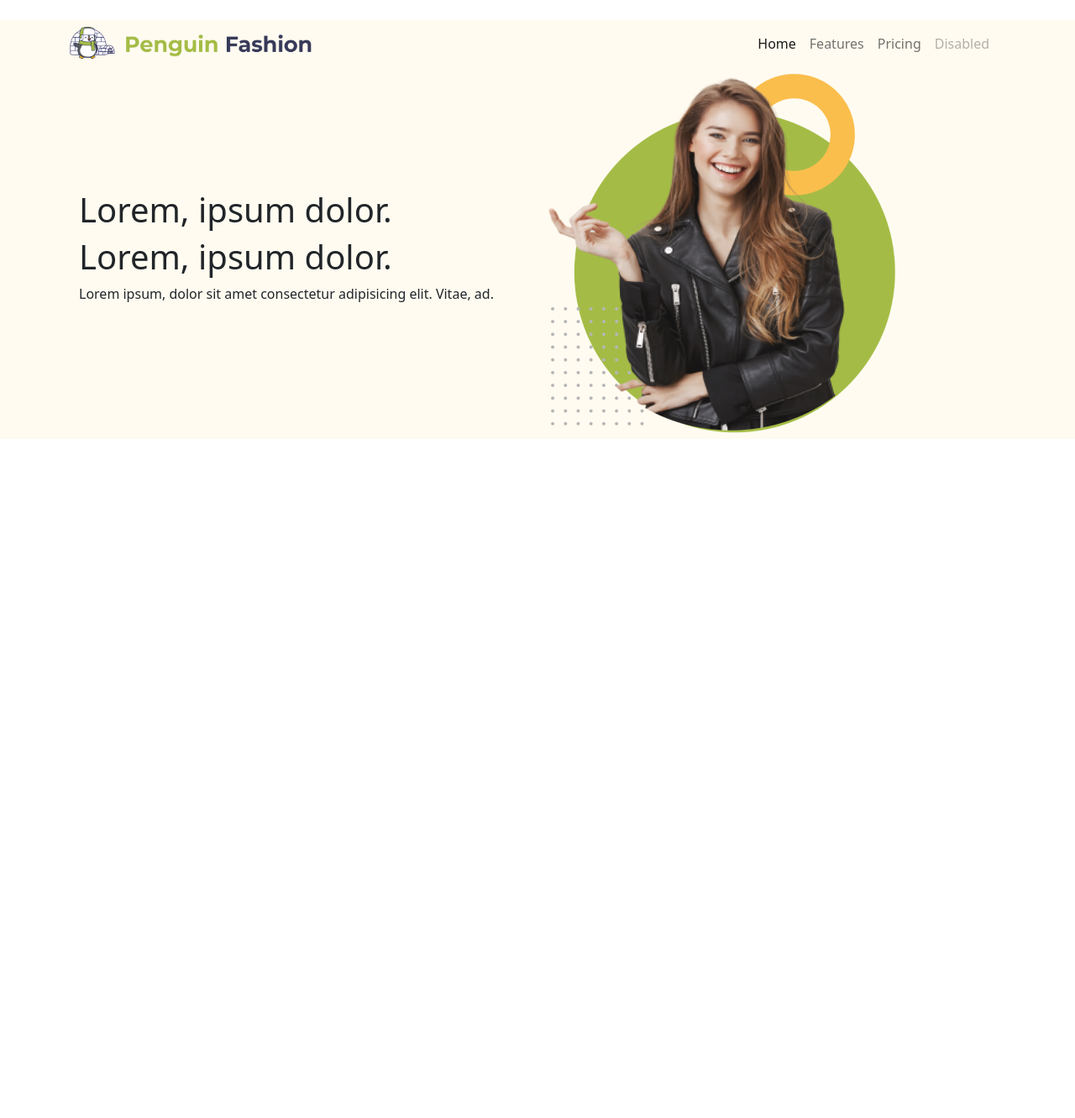
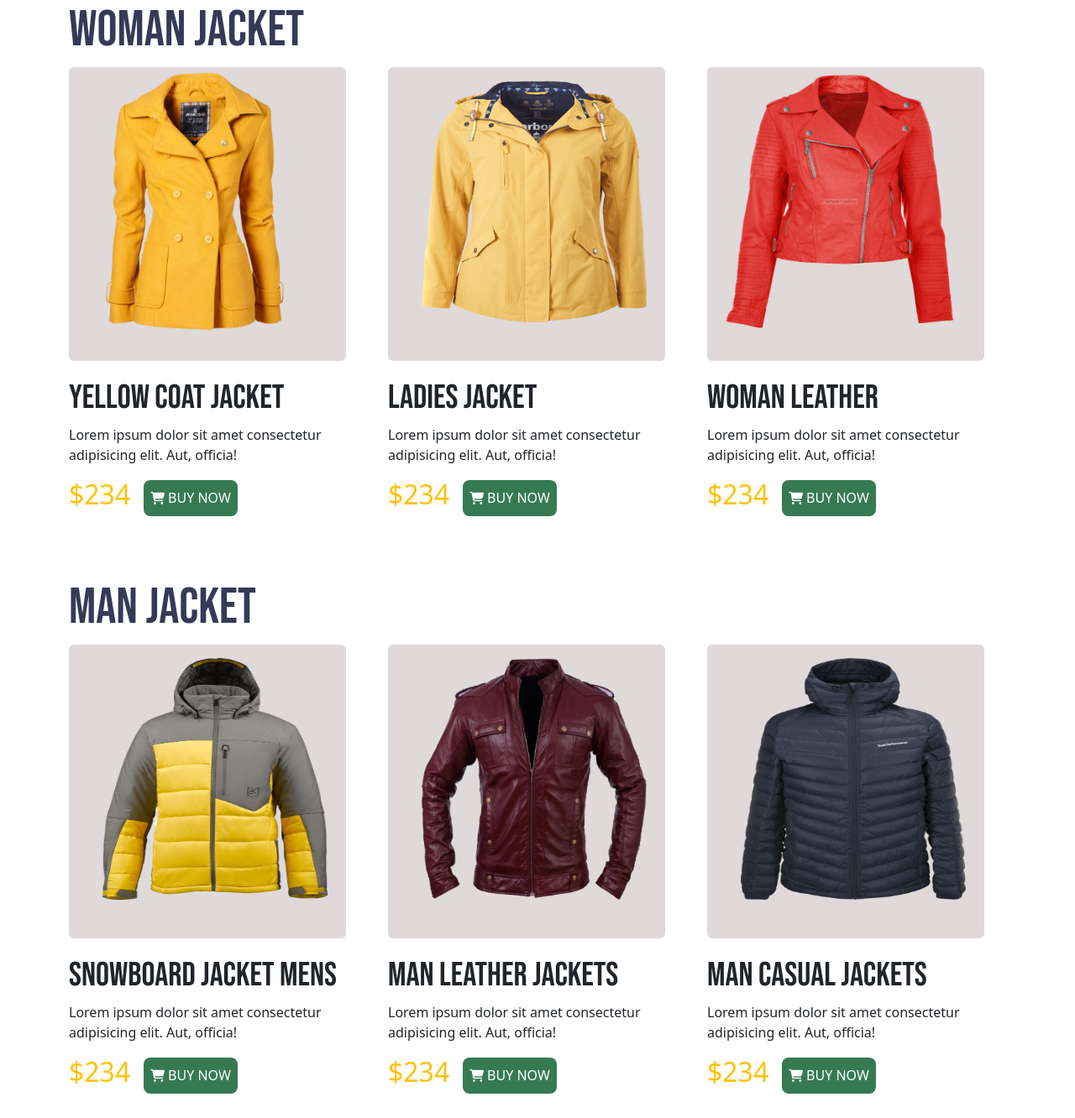
Before and after one commit to mdabdulkaderjoni/penguinfashion.github.io, a plain HTML site: page index.html in a window 1280 px wide. Shown: the top 1332 px of the page at 84% size. Before the commit the page ends 800 px from the top, so only its background shows below. Drawn offline with nearby package versions, Linux system fonts and the light colour scheme.

Commit message:
60% completed

```diff
--- a/index.html
+++ b/index.html
@@ -18,68 +18,199 @@
 
 </head>
 
-<body>
-     <header class="container-fluied header-bg" >
-        <section class="container  mt-4" >
-            <div class=" flex-row d-flex justify-content-between align-items-center">
+<main>
 
-                <div class="img-fluid">
-                    <img src="images/gallery/headlogo.png" class="logo-size img-fluid" alt="">
+    <section class="container">
+        <section class="mb-5">
+            <!-- This is woman section -->
+            <h1 class="head-font dark-head-color">WOMAN JACKET</h1>
+
+            <!-- This is row 1 for woman section -->
+
+        <div class="row">
+
+            <div class="col mb-4">
+                <div class="img-body">
+                    <img src="images/product/pic1.png" class="img-length" alt="">
+                </div>
+                <div>
+                    <h1 class="img-head-font">Yellow Coat Jacket</h1>
+                    <p>Lorem ipsum dolor sit amet consectetur adipisicing elit. Aut, officia!</p>
+                </div>
+                <div class="d-inline-flex justify-content-center align-items-center">
+                    <div class="me-3">
+                        <h2 class="text-warning">$234</h2>
+                    </div>
+
+                    <div class=" buy-now-button d-inline-flex justify-content-center align-items-center">
+                        <i class="fas fa-shopping-cart me-1"></i><h6 class="mt-2">BUY NOW</h6>
+                    </div>
+                </div>
+            </div>
+            <div class="col mb-4">
+                <div class="img-body">
+                    <img src="images/product/pic2.png" class="img-length p-3 ms-4" alt="">
+                </div>
+                <div>
+                    <h1 class="img-head-font">Ladies Jacket</h1>
+                    <p>Lorem ipsum dolor sit amet consectetur adipisicing elit. Aut, officia!</p>
+                </div>
+                <div class="d-inline-flex justify-content-center align-items-center">
+                    <div class="me-3">
+                        <h2 class="text-warning">$234</h2>
+                    </div>
+
+                    <div class=" buy-now-button d-inline-flex justify-content-center align-items-center">
+                        <i class="fas fa-shopping-cart me-1"></i><h6 class="mt-2">BUY NOW</h6>
+                    </div>
+                </div>
+            </div>
+            <div class="col mb-4">
+                <div class="img-body">
+                    <img src="images/product/pic3.png" class="img-length ms-2" alt="">
+                </div>
+                <div>
+                    <h1 class="img-head-font">Woman Leather</h1>
+                    <p>Lorem ipsum dolor sit amet consectetur adipisicing elit. Aut, officia!</p>
                 </div>
 
+                <div class="d-inline-flex justify-content-center align-items-center">
+                    <div class="me-3">
+                        <h2 class="text-warning">$234</h2>
+                    </div>
+
+                    <div class=" buy-now-button d-inline-flex justify-content-center align-items-center">
+                        <i class="fas fa-shopping-cart me-1"></i><h6 class="mt-2">BUY NOW</h6>
+                    </div>
+                </div>
+            </div>
+
+        </div>
+        </section>
+
+
+
+        <section class="mb-5">
+            <!-- This is man section -->
+            <h1 class="head-font dark-head-color">MAN JACKET</h1>
+
+        <div class="row">
+            <!-- this is row 1 for man section -->
+
+            <div class="col mb-4">
+                <div class="img-body">
+                    <img src="images/product/pic4.png" class="img-length p-3 ms-4" alt="">
+                </div>
                 <div>
-                    <nav class="navbar navbar-expand-sm navbar-light ">
-                        <div class="container-fluid">
-                          <button class="navbar-toggler" type="button" data-bs-toggle="collapse" data-bs-target="#navbarNav" aria-controls="navbarNav" aria-expanded="false" aria-label="Toggle navigation">
-                            <span class="navbar-toggler-icon"></span>
-                          </button>
-                          <div class="collapse navbar-collapse" id="navbarNav">
-                            <ul class="navbar-nav">
-                              <li class="nav-item">
-                                <a class="nav-link active" aria-current="page" href="#">Home</a>
-                              </li>
-                              <li class="nav-item">
-                                <a class="nav-link" href="#">Features</a>
-                              </li>
-                              <li class="nav-item">
-                                <a class="nav-link" href="#">Pricing</a>
-                              </li>
-                              <li class="nav-item">
-                                <a class="nav-link disabled" href="#" tabindex="-1" aria-disabled="true">Disabled</a>
-                              </li>
-                            </ul>
-                          </div>
-                        </div>
-                      </nav>
+                    <h1 class="img-head-font">Snowboard Jacket Mens</h1>
+                    <p>Lorem ipsum dolor sit amet consectetur adipisicing elit. Aut, officia!</p>
+                </div>
+                <div class="d-inline-flex justify-content-center align-items-center">
+                    <div class="me-3">
+                        <h2 class="text-warning">$234</h2>
+                    </div>
+
+                    <div class=" buy-now-button d-inline-flex justify-content-center align-items-center">
+                        <i class="fas fa-shopping-cart me-1"></i><h6 class="mt-2">BUY NOW</h6>
+                    </div>
+                </div>
+            </div>
+            <div class="col mb-4">
+                <div class="img-body">
+                    <img src="images/product/pic5.png" class="img-length p-3 ms-4" alt="">
+                </div>
+                <div>
+                    <h1 class="img-head-font">Man Leather Jackets</h1>
+                    <p>Lorem ipsum dolor sit amet consectetur adipisicing elit. Aut, officia!</p>
+                </div>
+                <div class="d-inline-flex justify-content-center align-items-center">
+                    <div class="me-3">
+                        <h2 class="text-warning">$234</h2>
+                    </div>
+
+                    <div class=" buy-now-button d-inline-flex justify-content-center align-items-center">
+                        <i class="fas fa-shopping-cart me-1"></i><h6 class="mt-2">BUY NOW</h6>
+                    </div>
+                </div>
+            </div>
+            <div class="col mb-4">
+                <div class="img-body">
+                    <img src="images/product/pic6.png" class="img-length p-3 ms-4" alt="">
+                </div>
+                <div >
+                    <h1 class="img-head-font">Man Casual Jackets</h1>
+                    <p>Lorem ipsum dolor sit amet consectetur adipisicing elit. Aut, officia!</p>
+                </div class="d-flex">
+
+                <div class="d-inline-flex justify-content-center align-items-center">
+                    <div class="me-3">
+                        <h2 class="text-warning">$234</h2>
+                    </div>
+
+                    <div class=" buy-now-button d-inline-flex justify-content-center align-items-center">
+                        <i class="fas fa-shopping-cart me-1"></i><h6 class="mt-2">BUY NOW</h6>
+                    </div>
                 </div>
 
             </div>
 
+        </div>
+        </section>
+    </section>
 
-            <div class="container-fluid">
 
-              <div class="row d-flex justify-content-center align-items-center">
+    <section>
 
-                <div class="col-sm-6">
 
-                  <h1>Lorem, ipsum dolor.</h1>
-                  <h1>Lorem, ipsum dolor.</h1>
-                  <p>Lorem ipsum, dolor sit amet consectetur adipisicing elit. Vitae, ad.</p>
-                </div>
+        <div class="row container d-inline-flex ">
 
-                <div class="col-sm-6">
+            <div class="col ">
+                <div class="ms-5 d-flex justify-content-start shadow-lg p-3 mb-5 bg-white rounded">
+                    <div class="col">
+                        <img src="images/gallery/infoimage1.png" class="cart-img-size ms-5" alt="">
+                    </div>
+                    <div class="col">
+                        <h3 class="cart-header">Find The Perfect Fit</h3>
+                        <p>Lorem ipsum dolor sit amet. <br>Lorem ipsum dolor sit amet.</p>
+                    </div>
 
-                  <img src="images/product/background2.png" class="img-fluid"  alt="">
                 </div>
 
 
-              </div>
+                <div class="ms-5 d-flex justify-content-start shadow-lg p-3 mb-5 bg-white rounded">
+                    <div class="col">
+                        <img src="images/gallery/infoimage2.png" class="cart-img-size ms-5" alt="">
+                    </div>
+                    <div class="col">
+                        <h3 class="cart-header">Free Exchanges</h3>
+                        <p>Lorem ipsum dolor sit amet. <br>Lorem ipsum dolor sit amet.</p>
+                    </div>
+
+                </div>
+
+                <div class="ms-5 d-flex justify-content-start shadow-lg p-3 mb-5 bg-white rounded ">
+                    <div class="col">
+                        <img src="images/gallery/infoimage3.png" class="cart-img-size ms-5" alt="">
+                    </div>
+                    <div class="col">
+                        <h3 class="cart-header">Contact Our Seller</h2>
+                        <p>Lorem ipsum dolor sit amet. <br>Lorem ipsum dolor sit amet.</p>
+                    </div>
+
+                </div>
+            </div>
 
 
+            <div class="col">
+                <img src="images/gallery/XMLID 1.png" class="side-img img-fluid" alt="">
             </div>
-        </section>
-    </header>
 
+        </div>
+    </section>
+
+</main>
+
+<body>
 
 
 
--- a/style.css
+++ b/style.css
@@ -11,31 +11,59 @@ body{
 }
 .img-size{
     width: 440.72px;
-    height: 648.71px;
+    height: 450.71px;
 }
 .header-bg{
     background-color: #FFFBF0;
-    /* background-color: #cea73e; */
+    background-color: #cea73e;
 }
 .buy-now-button{
-    background-image: linear-gradient(to bottom, #FF589B 0%, #FF136F 100%);
+    background-color:#367a54;
     color: #fff;
     border: none;
     border-radius: 8px;
-    padding: 9px 12px;
+    padding: 4px 8px;
     cursor: pointer;
 }
 
-.head-font-family{
+.head-font{
     font-family: 'Bebas Neue', cursive;
-    font-size: 80px;
+    font-size: 60px;
+}
+
+.img-head-font{
+    font-family: 'Bebas Neue', cursive;
+    font-size: 40px;
 }
 .top-head-color{
     color: #FABE4C;
 }
-.bottom-head-color{
+.dark-head-color{
     color: #363958;
 }
 .fas{
-    font-size:22px;
+    font-size:15px;
 }
+.img-length{
+    height: 320px;
+    width: 300px;
+}
+.img-body{
+    height: 350px;
+    width: 330px;
+    background-color: rgb(223, 217, 217);
+    border-radius: 6px;
+    margin-bottom: 20px;
+}
+.cart-img-size{
+    height: 130px;
+    width: 130px;
+}
+.cart-header{
+    font-size:20px;
+    font-weight: 700;
+}
+.side-img{
+    height: 100%;
+    width: 100%;
+}
```
